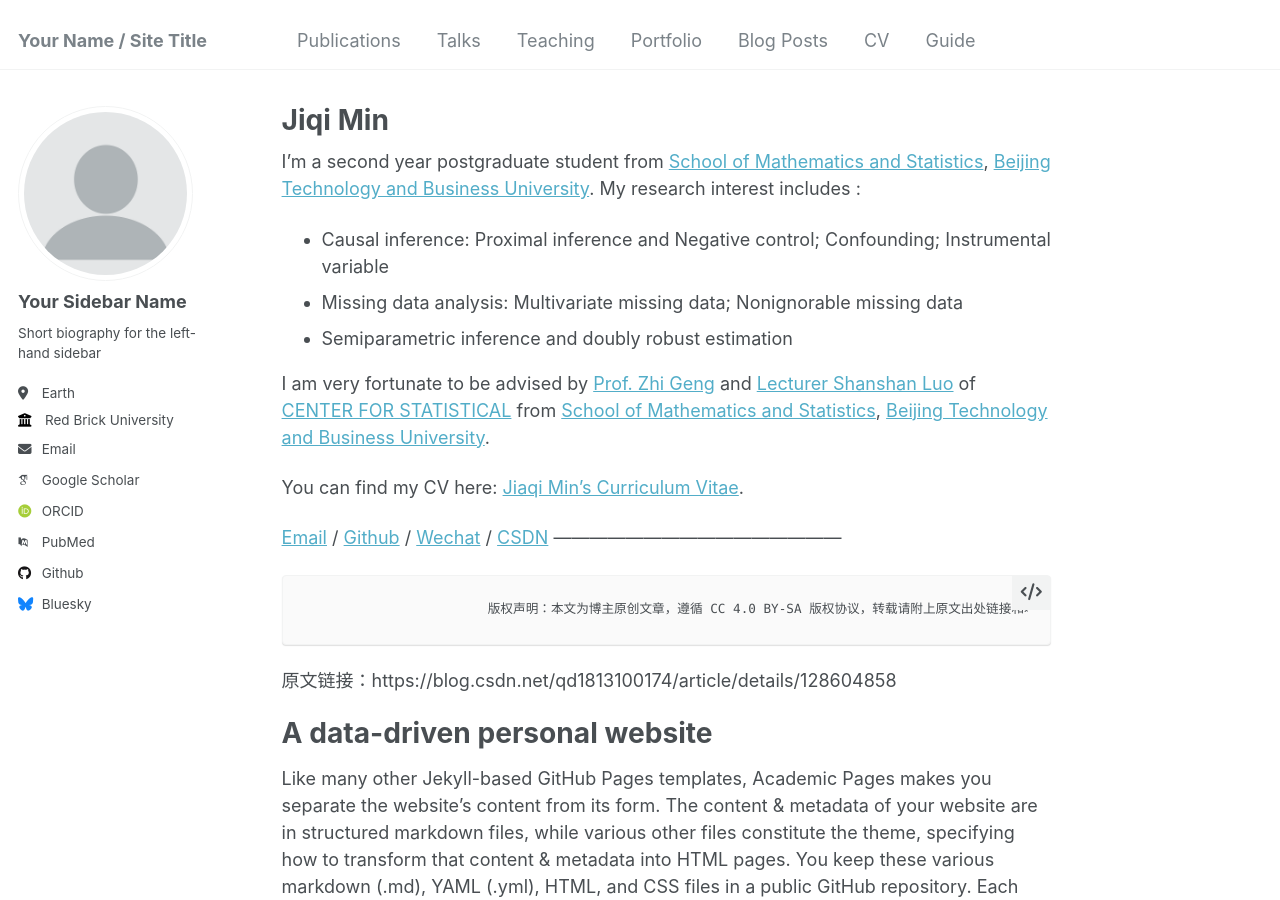
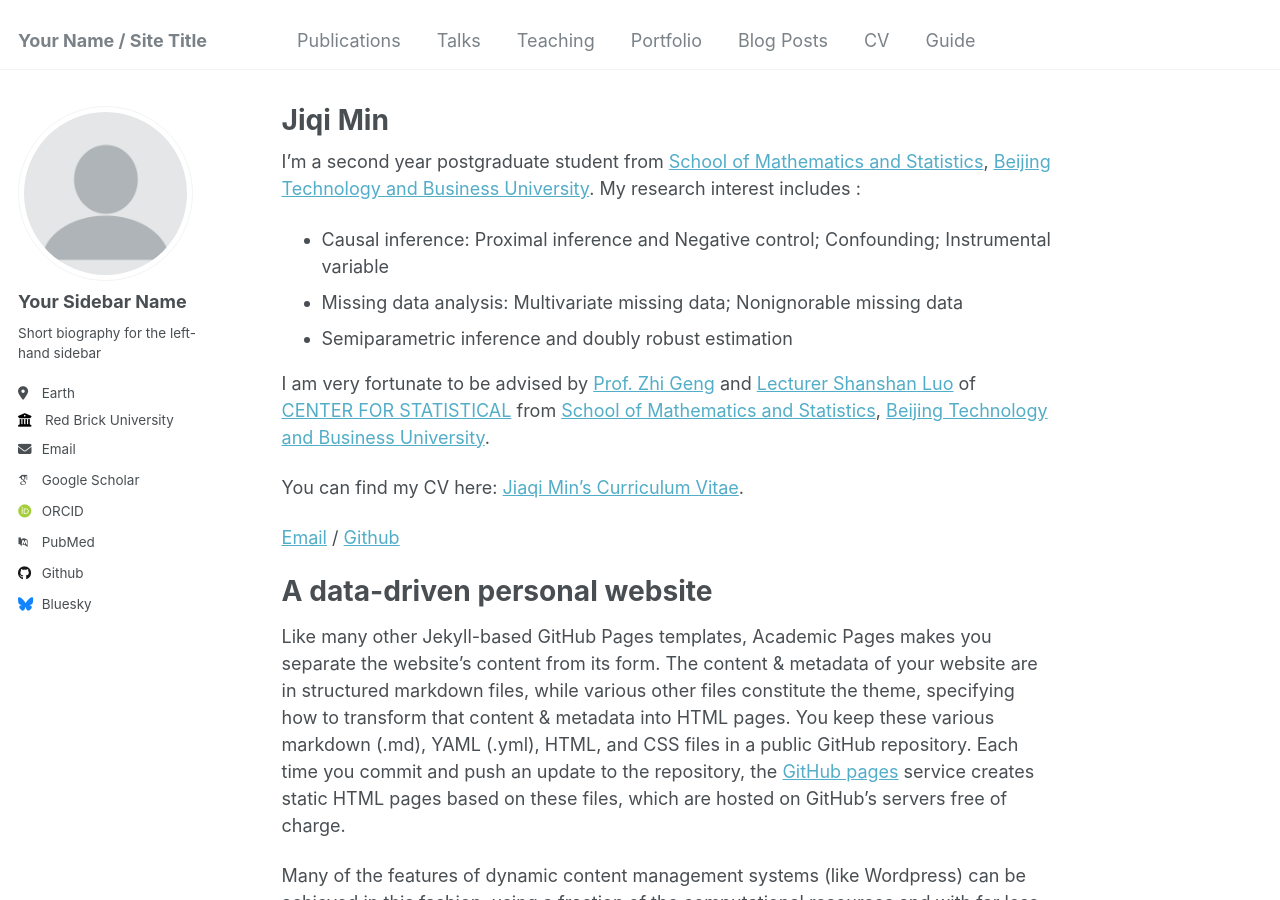
Before and after one commit to Fhoneysuckle/Fhoneysuckle.github.io, a Jekyll site: the page built from _pages/about.md, in a window 1280 px wide and 900 px high. Built offline with Jekyll 4.4.1, drawn with Linux system fonts in a browser that asks for light colours; some web fonts are replaced.

Commit message:
Update about.md

```diff
--- a/_pages/about.md
+++ b/_pages/about.md
@@ -17,12 +17,7 @@ I am very fortunate to be advised by [Prof. Zhi Geng](https://stxy.btbu.edu.cn/s
 
 You can find my CV here: [Jiaqi Min's Curriculum Vitae](../assets/Curriculum_Vitae.pdf).
 
-[Email](mailto:XX@stu.pku.edu.cn) / [Github](https://github.com/QiuDi233) / [Wechat](../images/wechat.jpg) / [CSDN](https://blog.csdn.net/qd1813100174?spm=1000.2115.3001.5343)
-————————————————
-
-                            版权声明：本文为博主原创文章，遵循 CC 4.0 BY-SA 版权协议，转载请附上原文出处链接和本声明。
-
-原文链接：https://blog.csdn.net/qd1813100174/article/details/128604858
+[Email](mailto:jiaqimin@st.btbu.edu.cn) / [Github](https://github.com/Fhoneysuckle)
 
 A data-driven personal website
 ======
```
